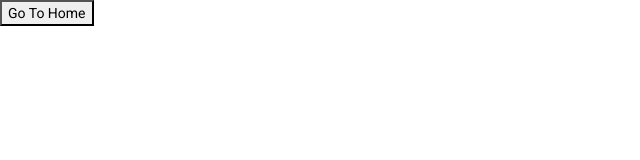
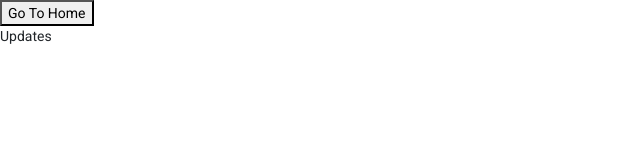
Before and after one commit to Jainikpa/angular-course, an Angular app: page /about-us in a window 1280 px wide. Shown: the top 160 px of the page, without its empty margins (0-640 px from the left). Built offline with nearby package versions, Linux system fonts and the light colour scheme.

Commit message:
Update about-us.component.html

```diff
--- a/src/app/about-us/about-us.component.html
+++ b/src/app/about-us/about-us.component.html
@@ -1,3 +1,5 @@
 <div>
   <button routerLink="/home">Go To Home</button>
 </div>
+
+<div>Updates</div>
```
